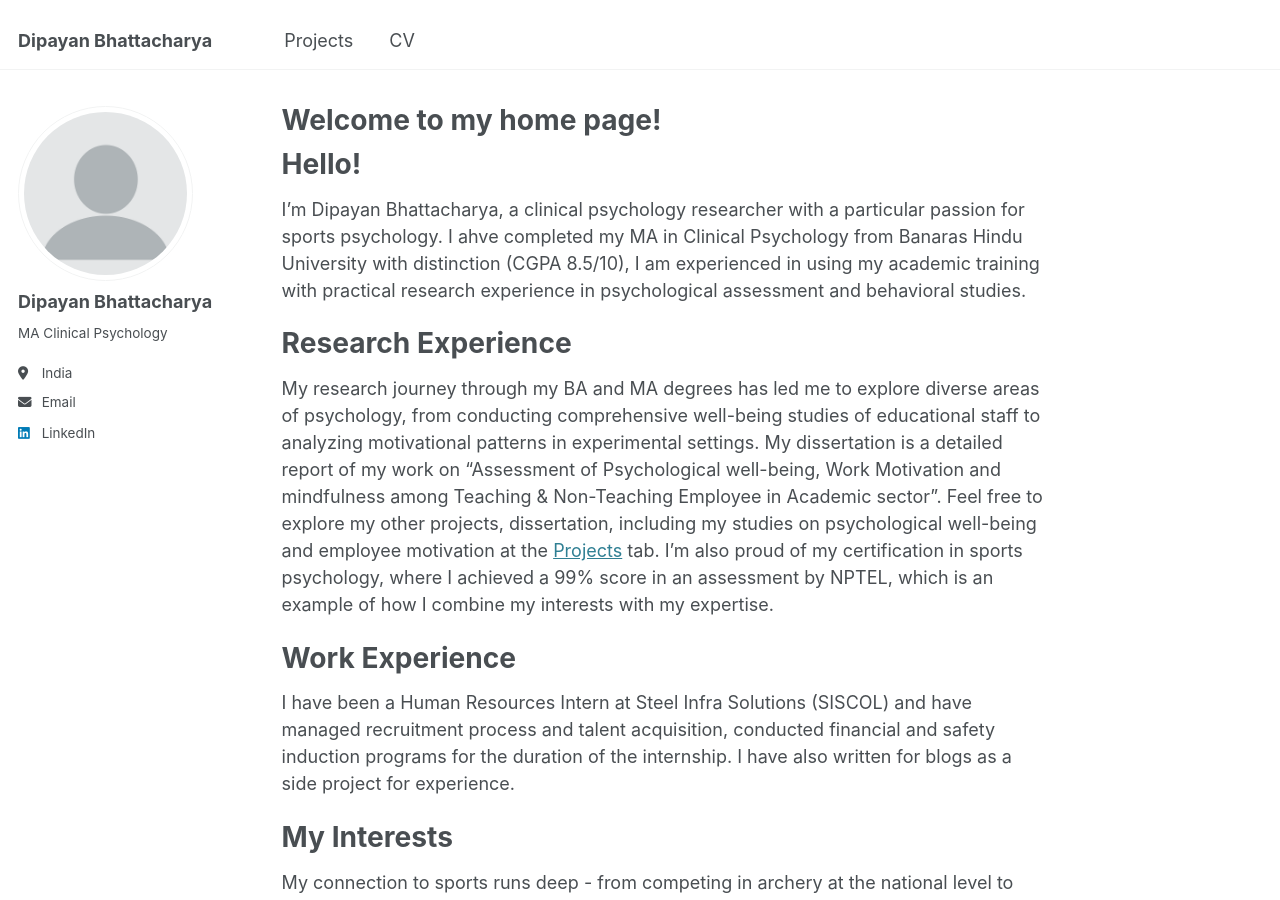
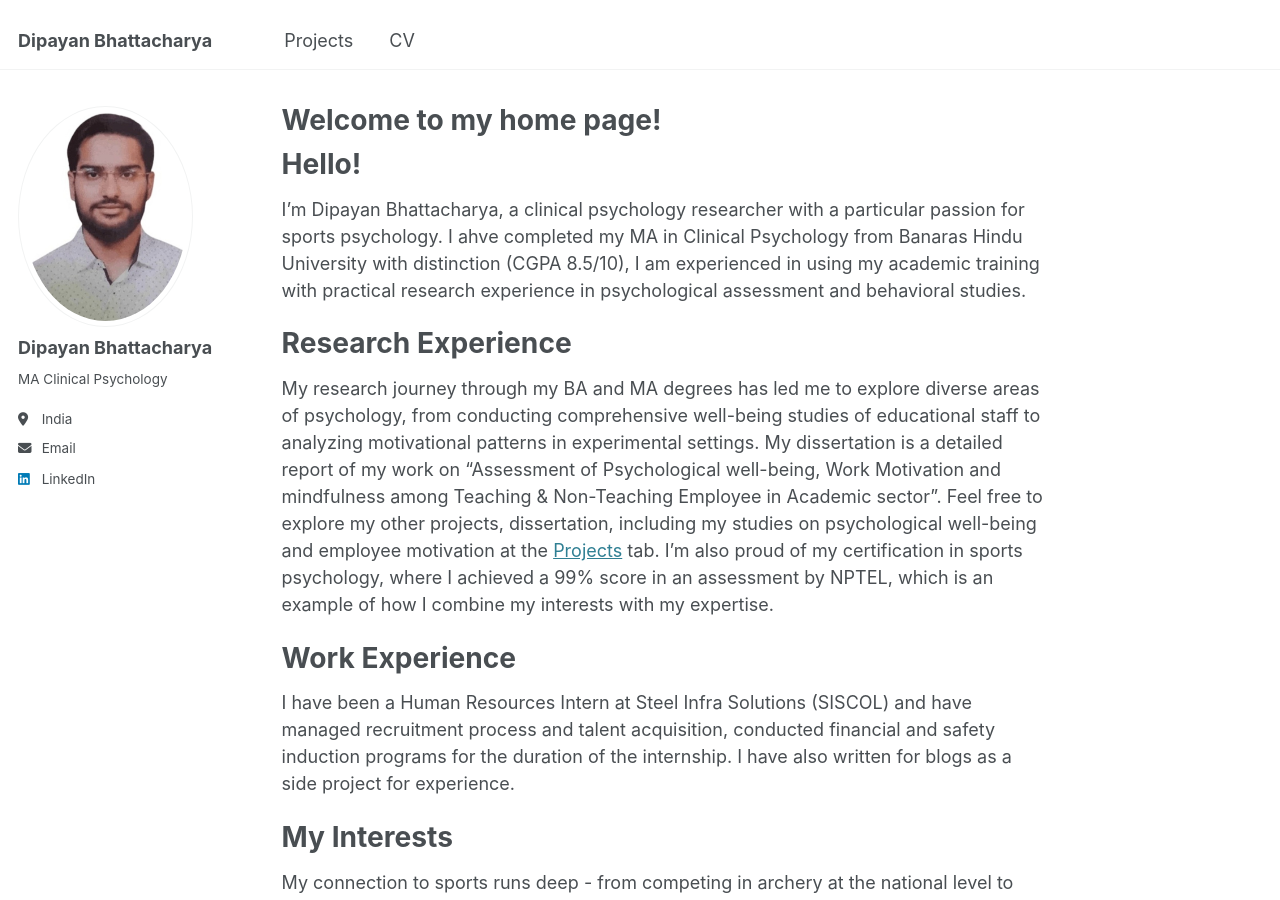
Before and after one commit to Dipayanbhattachary2000/Dipayanbhattachary2000.github.io, a Jekyll site: the page built from _pages/about.md, in a window 1280 px wide and 900 px high. Built offline with Jekyll 4.4.1, drawn with Linux system fonts in a browser that asks for light colours.

Commit message:
Update _config.yml

```diff
--- a/_config.yml
+++ b/_config.yml
@@ -22,7 +22,7 @@ repository               : "Dipayanbhattachary2000/Dipayanbhattachary2000.github
 #               Additional customization can be done by editing /_includes/author-profile.html
 author:
   # Biographic information
-  avatar           : "profile.png"
+  avatar           : "dipayan.jpeg"
   name             : "Dipayan Bhattacharya"
   # pronouns         : # example: "she/her"
   bio              : "MA Clinical Psychology"
```
